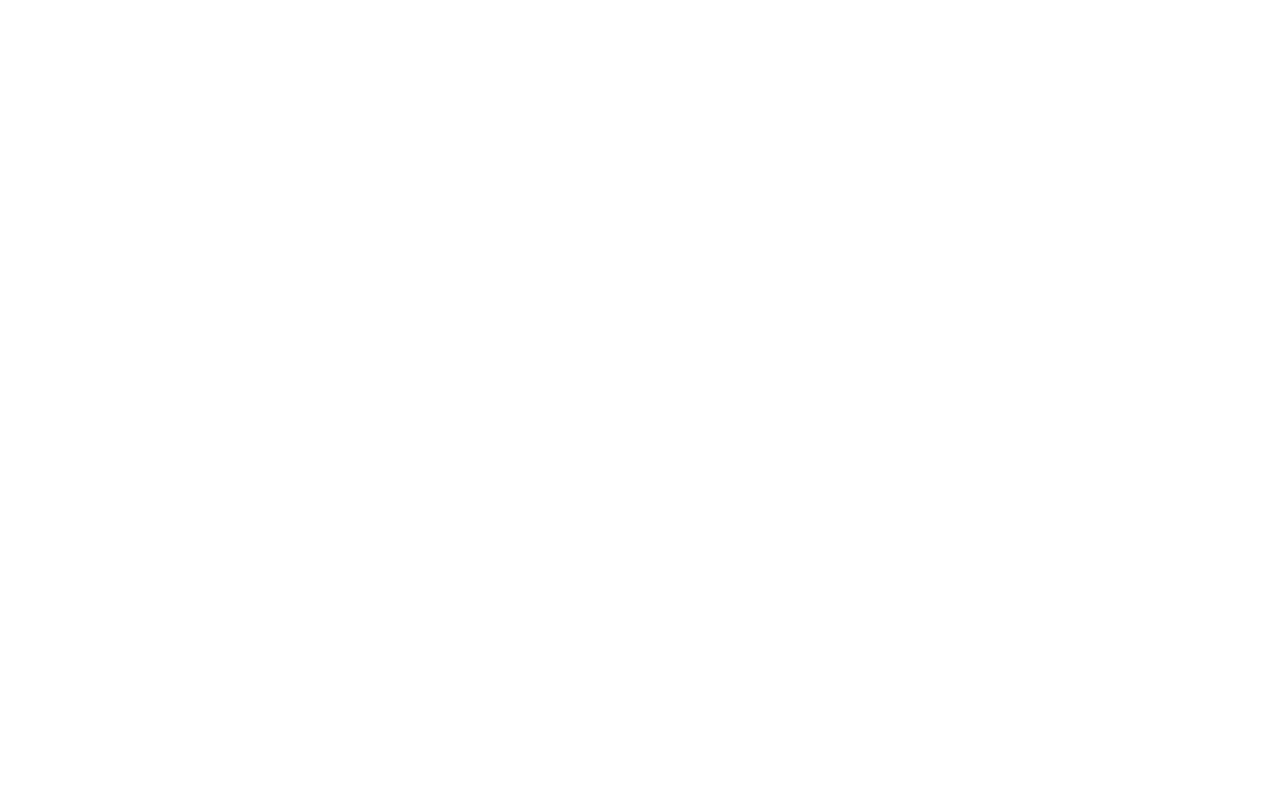
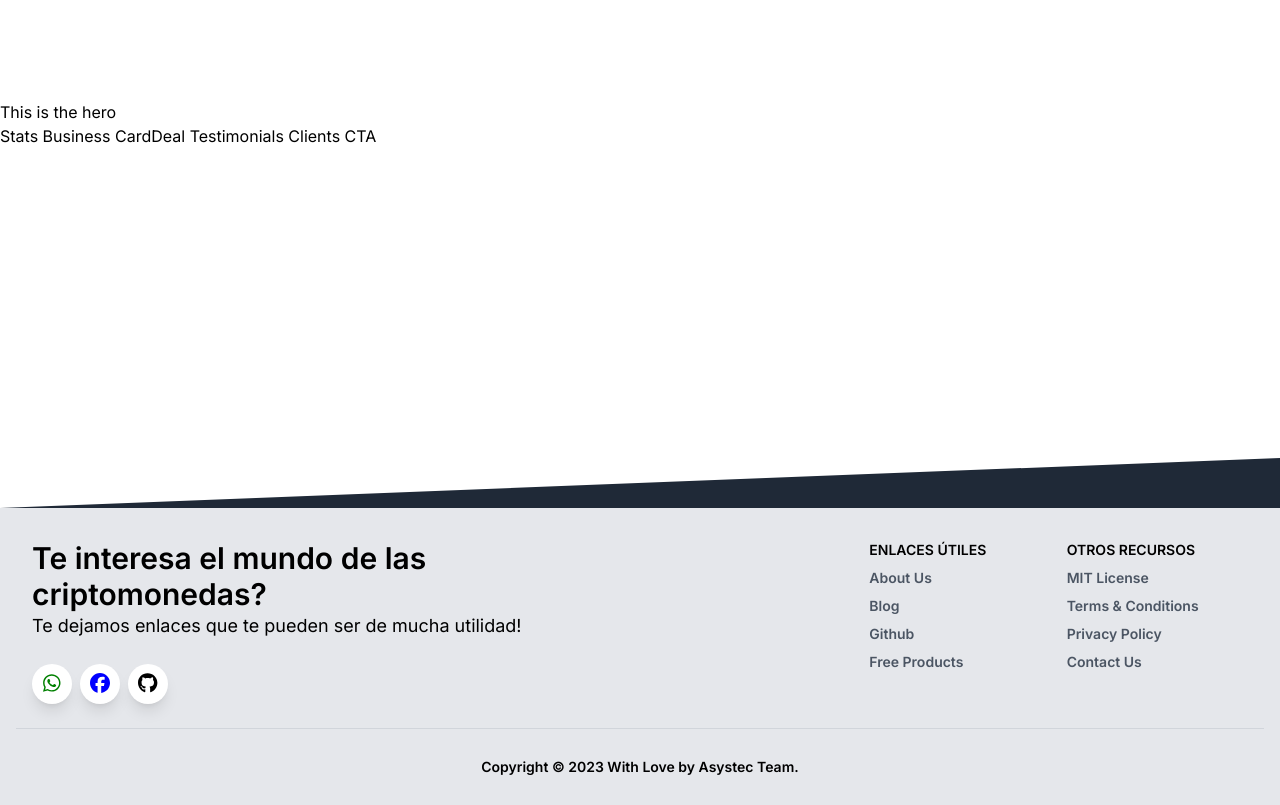
Before and after one commit to bvalerin/mundo_cripto, a Next.js app in the folder frontend/: page / in a window 1280 px wide. Shown: the part 260-1065 px from the top of the page. Before the commit the page ends 800 px from the top, so only its background shows below. Built offline with nearby package versions, Linux system fonts and the light colour scheme.

Commit message:
Se agrega footer a pagina de inicio

```diff
--- /dev/null
+++ b/frontend/components/landing/Footer.tsx
@@ -0,0 +1,146 @@
+import React from "react";
+import Link from "next/link";
+import { FontAwesomeIcon } from '@fortawesome/react-fontawesome'
+import { faGithub, faFacebook, faWhatsapp } from '@fortawesome/free-brands-svg-icons'
+
+export default function Footer() {
+  return (
+      <footer className="relative bg-gray-200 pt-8 pb-6">
+
+        <div className="bottom-auto top-0 left-0 right-0 w-full absolute pointer-events-none overflow-hidden -mt-20 h-20" style={{ transform: "translateZ(0)" }} >
+          <svg className="absolute bottom-0 overflow-hidden" xmlns="http://www.w3.org/2000/svg" preserveAspectRatio="none" version="1.1" viewBox="0 0 2560 100" x="0" y="0" ><polygon className="text-gray-800 fill-current" points="2560 0 2560 100 0 100"></polygon></svg>
+        </div>
+
+        <div className="container mx-auto px-4">
+          <div className="flex flex-wrap text-center lg:text-left">
+            <div className="w-full lg:w-6/12 px-4">
+              <h4 className="text-3xl font-semibold">Te interesa el mundo de las criptomonedas?</h4>
+              <h5 className="text-lg mt-0 mb-2 text-blueGray-600">
+                Te dejamos enlaces que te pueden ser de mucha utilidad!
+              </h5>
+              <div className="mt-6 lg:mb-0 mb-6">
+
+                <Link href="https://chat.whatsapp.com/ImoQpGWRz1eGAiYDobTKkf" target="_blank">
+                        <button className="bg-white text-blueGray-800 shadow-lg font-normal h-10 w-10 items-center justify-center align-center rounded-full outline-none focus:outline-none mr-2" type="button" >
+                            <FontAwesomeIcon icon={faWhatsapp} style={{ fontSize: 20, color: "green" }} />
+                        </button>
+                </Link>
+
+                <Link href="#">
+                        <button className="bg-white text-blueGray-800 shadow-lg font-normal h-10 w-10 items-center justify-center align-center rounded-full outline-none focus:outline-none mr-2" type="button" >
+                            <FontAwesomeIcon icon={faFacebook} style={{ fontSize: 20, color: "blue" }} />
+                        </button>
+                </Link>
+
+                <Link href="https://github.com/bvalerin/mundo_cripto" target="_blank">
+                    <button className="bg-white text-blueGray-800 shadow-lg font-normal h-10 w-10 items-center justify-center align-center rounded-full outline-none focus:outline-none mr-2" type="button" >
+                        <FontAwesomeIcon icon={faGithub} style={{ fontSize: 20, color: "black" }} />
+                    </button>
+                </Link>
+
+              </div>
+            </div>
+
+            <div className="w-full lg:w-6/12 px-4">
+              <div className="flex flex-wrap items-top mb-6">
+                <div className="w-full lg:w-4/12 px-4 ml-auto">
+                  <span className="block uppercase text-blueGray-500 text-sm font-semibold mb-2">
+                    Enlaces Útiles
+                  </span>
+                  <ul className="list-unstyled">
+                    <li>
+                      <a
+                        className="text-gray-600 hover:text-blueGray-800 font-semibold block pb-2 text-sm"
+                        href="#"
+                      >
+                        About Us
+                      </a>
+                    </li>
+                    <li>
+                      <a
+                        className="text-gray-600 hover:text-blueGray-800 font-semibold block pb-2 text-sm"
+                        href="#"
+                      >
+                        Blog
+                      </a>
+                    </li>
+                    <li>
+                      <a
+                        className="text-gray-600 hover:text-blueGray-800 font-semibold block pb-2 text-sm"
+                        href="#"
+                      >
+                        Github
+                      </a>
+                    </li>
+                    <li>
+                      <a
+                        className="text-gray-600 hover:text-blueGray-800 font-semibold block pb-2 text-sm"
+                        href="#"
+                      >
+                        Free Products
+                      </a>
+                    </li>
+                  </ul>
+                </div>
+                <div className="w-full lg:w-4/12 px-4">
+                  <span className="block uppercase text-blueGray-500 text-sm font-semibold mb-2">
+                    Otros Recursos
+                  </span>
+                  <ul className="list-unstyled">
+                    <li>
+                      <a
+                        className="text-gray-600 hover:text-blueGray-800 font-semibold block pb-2 text-sm"
+                        href="#"
+                      >
+                        MIT License
+                      </a>
+                    </li>
+                    <li>
+                      <a
+                        className="text-gray-600 hover:text-blueGray-800 font-semibold block pb-2 text-sm"
+                        href="#"
+                      >
+                        Terms & Conditions
+                      </a>
+                    </li>
+                    <li>
+                      <a
+                        className="text-gray-600 hover:text-blueGray-800 font-semibold block pb-2 text-sm"
+                        href="#"
+                      >
+                        Privacy Policy
+                      </a>
+                    </li>
+                    <li>
+                      <a
+                        className="text-gray-600 hover:text-blueGray-800 font-semibold block pb-2 text-sm"
+                        href="#"
+                      >
+                        Contact Us
+                      </a>
+                    </li>
+                  </ul>
+                </div>
+              </div>
+            </div>
+          </div>
+          <hr className="my-6 border-gray-300" />
+          <div className="flex flex-wrap items-center md:justify-between justify-center">
+            <div className="w-full md:w-4/12 px-4 mx-auto text-center">
+              <div className="text-sm text-blueGray-500 font-semibold py-1">
+                Copyright © {new Date().getFullYear()} With Love by{" "}
+                <a
+                  href="#"
+                  className="text-blueGray-500 hover:text-blueGray-800"
+                >
+                  Asystec Team
+                </a>
+                .
+              </div>
+            </div>
+          </div>
+        </div>
+
+      </footer>
+  );
+}
--- a/frontend/components/landing/Navbar.tsx
+++ b/frontend/components/landing/Navbar.tsx
@@ -38,7 +38,7 @@
 
                     <li className="flex items-center">
                         <Link href="https://chat.whatsapp.com/ImoQpGWRz1eGAiYDobTKkf" target="_blank" className="bg-blueGray-100 active:bg-blueGray-600 text-xs font-bold uppercase px-4 py-2 rounded shadow hover:shadow-lg outline-none focus:outline-none lg:mr-1 lg:mb-0 ml-3 mb-3 ease-linear transition-all duration-150" >
-                            <svg width={20} xmlns="http://www.w3.org/2000/svg" enable-background="new 0 0 24 24" viewBox="0 0 24 24" id="whatsapp"><path d="M16.6 14c-.2-.1-1.5-.7-1.7-.8-.2-.1-.4-.1-.6.1-.2.2-.6.8-.8 1-.1.2-.3.2-.5.1-.7-.3-1.4-.7-2-1.2-.5-.5-1-1.1-1.4-1.7-.1-.2 0-.4.1-.5.1-.1.2-.3.4-.4.1-.1.2-.3.2-.4.1-.1.1-.3 0-.4-.1-.1-.6-1.3-.8-1.8-.1-.7-.3-.7-.5-.7h-.5c-.2 0-.5.2-.6.3-.6.6-.9 1.3-.9 2.1.1.9.4 1.8 1 2.6 1.1 1.6 2.5 2.9 4.2 3.7.5.2.9.4 1.4.5.5.2 1 .2 1.6.1.7-.1 1.3-.6 1.7-1.2.2-.4.2-.8.1-1.2l-.4-.2m2.5-9.1C15.2 1 8.9 1 5 4.9c-3.2 3.2-3.8 8.1-1.6 12L2 22l5.3-1.4c1.5.8 3.1 1.2 4.7 1.2 5.5 0 9.9-4.4 9.9-9.9.1-2.6-1-5.1-2.8-7m-2.7 14c-1.3.8-2.8 1.3-4.4 1.3-1.5 0-2.9-.4-4.2-1.1l-.3-.2-3.1.8.8-3-.2-.3c-2.4-4-1.2-9 2.7-11.5S16.6 3.7 19 7.5c2.4 3.9 1.3 9-2.6 11.4"></path></svg>
+                            <svg width={20} xmlns="http://www.w3.org/2000/svg" viewBox="0 0 24 24" id="whatsapp"><path d="M16.6 14c-.2-.1-1.5-.7-1.7-.8-.2-.1-.4-.1-.6.1-.2.2-.6.8-.8 1-.1.2-.3.2-.5.1-.7-.3-1.4-.7-2-1.2-.5-.5-1-1.1-1.4-1.7-.1-.2 0-.4.1-.5.1-.1.2-.3.4-.4.1-.1.2-.3.2-.4.1-.1.1-.3 0-.4-.1-.1-.6-1.3-.8-1.8-.1-.7-.3-.7-.5-.7h-.5c-.2 0-.5.2-.6.3-.6.6-.9 1.3-.9 2.1.1.9.4 1.8 1 2.6 1.1 1.6 2.5 2.9 4.2 3.7.5.2.9.4 1.4.5.5.2 1 .2 1.6.1.7-.1 1.3-.6 1.7-1.2.2-.4.2-.8.1-1.2l-.4-.2m2.5-9.1C15.2 1 8.9 1 5 4.9c-3.2 3.2-3.8 8.1-1.6 12L2 22l5.3-1.4c1.5.8 3.1 1.2 4.7 1.2 5.5 0 9.9-4.4 9.9-9.9.1-2.6-1-5.1-2.8-7m-2.7 14c-1.3.8-2.8 1.3-4.4 1.3-1.5 0-2.9-.4-4.2-1.1l-.3-.2-3.1.8.8-3-.2-.3c-2.4-4-1.2-9 2.7-11.5S16.6 3.7 19 7.5c2.4 3.9 1.3 9-2.6 11.4"></path></svg>
                         </Link>
                     </li>
 
--- a/frontend/package.json
+++ b/frontend/package.json
@@ -11,6 +11,8 @@
   "dependencies": {
     "@fortawesome/fontawesome-free": "^6.4.0",
     "@fortawesome/fontawesome-svg-core": "^6.4.0",
+    "@fortawesome/free-brands-svg-icons": "^6.4.0",
+    "@fortawesome/free-regular-svg-icons": "^6.4.0",
     "@fortawesome/free-solid-svg-icons": "^6.4.0",
     "@fortawesome/react-fontawesome": "^0.2.0",
     "@popperjs/core": "^2.11.7",
--- a/frontend/src/app/page.tsx
+++ b/frontend/src/app/page.tsx
@@ -2,16 +2,33 @@
 import Link from 'next/link'
 import Hero from '../../components/landing/Hero'
 import Navbar from '../../components/landing/Navbar'
+import Footer from '../../components/landing/Footer'
 
 
 export default function Home() {
   return (
-    <div className='w-full overflow-hidden'>
+    <div className='bg-primary w-full overflow-hidden'>
         <div className="sm:px-16 px-6 flex justify-center items-center">
             <div className='xl:max-w-[1280px] w-full'>
                 <Navbar />
             </div>
         </div>
+
+        <br />
+        <br />
+        <br />
+        <br />
+        <br />
+        <br />
+        <br />
+        <br />
+        <br />
+        <br />
+        <br />
+        <br />
+        <br />
+        <br />
+        <br />
 
         <div className='bg-primary flex justify-center items-start'>
             <div className='xl:max-w-[1280px] w-full'>
@@ -27,7 +44,26 @@
                 Testimonials
                 Clients
                 CTA
-                Footer
+
+                <br />
+                <br />
+                <br />
+                <br />
+                <br />
+                <br />
+                <br />
+                <br />
+                <br />
+                <br />
+                <br />
+                <br />
+                <br />
+                <br />
+                <br />
+                <br />
+
+
+                <Footer />
             </div>
         </div>
 
```
Also changed, not shown: 1 other file (tests, documents, lock files or other folders).
